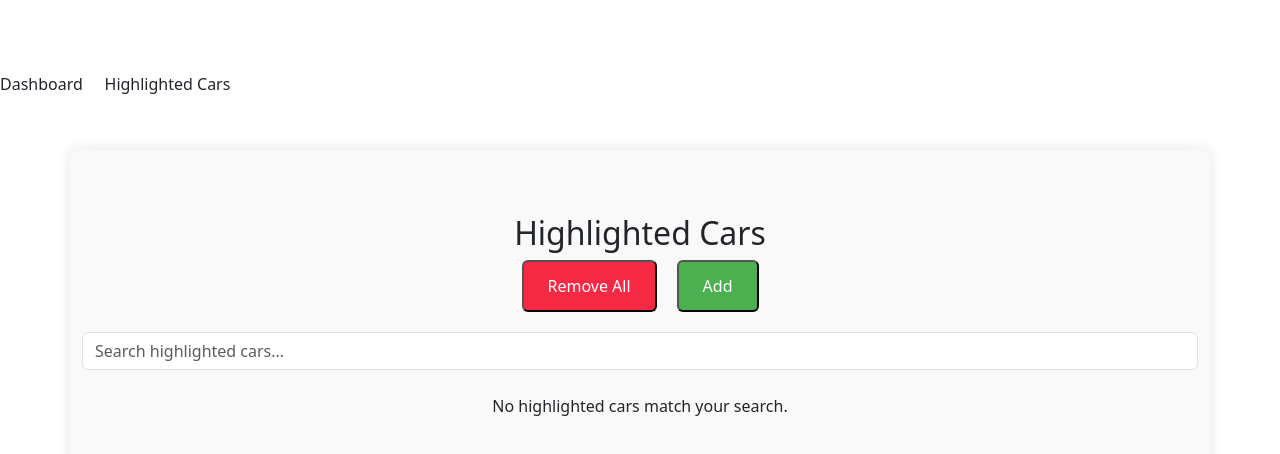
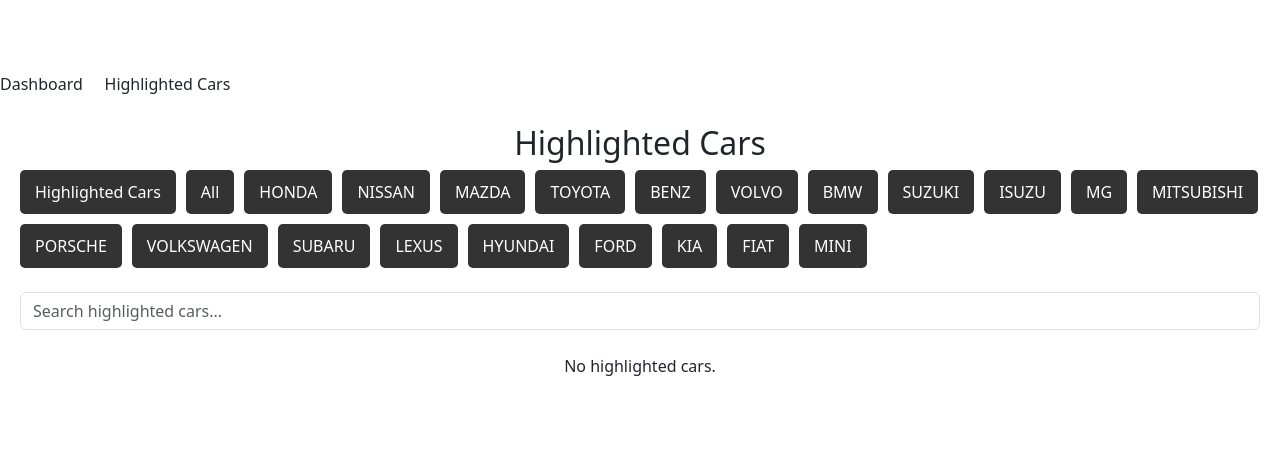
Before and after one commit to Titaporn6511420/car-analysis.github.io, a React (Vite) app in the folder analysis-car/: page /highlighted-cars in a window 1280 px wide. Shown: the top 454 px of the page. Built offline with nearby package versions, Linux system fonts and the light colour scheme.

Commit message:
mint3
improve highlight page

```diff
--- a/analysis-car/src/pages/Dashboard.jsx
+++ b/analysis-car/src/pages/Dashboard.jsx
@@ -1,7 +1,7 @@
 import React, { useState, useEffect } from 'react';
 import { Bar, Pie } from 'react-chartjs-2';
 import 'chart.js/auto';
-import carData from './taladrod-cars.json'; // Adjust the path as needed
+import carData from './taladrod-cars.min.json'; // Adjust the path as needed
 
 const Dashboard = () => {
   const [cars, setCars] = useState([]);
--- a/analysis-car/src/pages/HighlightedCars.css
+++ b/analysis-car/src/pages/HighlightedCars.css
@@ -1,140 +1,111 @@
-/* Container for layout positioning */
-.container {
-    max-width: 1200px;
-    margin: 3.6%;
-    padding: 4rem;
-    background-color: #f9f9f9;
-    box-shadow: 0 0 15px rgba(0, 0, 0, 0.1);
-    border-radius: 8px;
-}
+.highlighted-cars-container {
+    padding: 20px;
+  }
 
-/* Remove All button positioned in the upper left corner */
-.remove-all-button, .add-button {
-    padding: 0.75rem 1.5rem;
-    font-size: 16px;
-    border-radius: 6px;
+  .brand-tabs {
+    display: flex;
+    flex-wrap: wrap;
+    gap: 10px; /* Space between buttons */
+    margin: 0;
+  }
+
+  .brand-tab {
+    padding: 10px 15px;
+    margin: 0;
     cursor: pointer;
-    transition: background-color 0.3s;
-}
+    background-color: #333;
+    color: #fff;
+    border: none;
+    border-radius: 5px;
+    transition: background-color 0.3s ease;
+  }
 
-.remove-all-button {
-    background-color: #f52944;
+  .brand-tab.active {
+    background-color: #007bff;
     color: white;
-}
+  }
 
-.remove-all-button:hover {
-    background-color: #d31e36;
-}
+  .form-control {
+    width: 100%;
+    padding: 10px;
+    margin-bottom: 20px;
+    border-radius: 5px;
+    border: 1px solid #ccc;
+  }
 
-/* Add button positioned in the upper right corner */
-.add-button {
-    background-color: #4caf50;
-    color: white;
-}
+  .card-grid {
+    display: grid;
+    grid-template-columns: repeat(auto-fit, minmax(250px, 1fr));
+    gap: 20px;
+  }
 
-.add-button:hover {
-    background-color: #3e8e41;
-}
+  .car-card {
+    background-color: white;
+    border: 1px solid #ddd;
+    border-radius: 10px;
+    padding: 15px;
+    box-shadow: 0 2px 4px rgba(0, 0, 0, 0.1);
+    display: flex;
+    flex-direction: column;
+    justify-content: space-between;
+  }
 
-/* Modal overlay - covering the entire screen and allowing for scrolling */
-.modal-overlay {
-    position: fixed;
-    top: 0;
-    left: 0;
-    width: 100%;
-    height: 100%;
-    background-color: rgb(255, 255, 255);
-    display: flex;
-    align-items: center; /* Center modal vertically */
-    justify-content: center; /* Center modal horizontally */
-    z-index: 1000;
-    overflow-y: auto; /* Allow scrolling inside the modal */
-}
+  .car-image {
+    width: 100%; /* Ensure the image takes up the full width of the card */
+    height: 200px; /* Set a consistent height for all images */
+    object-fit: cover; /* Ensures that the images maintain their aspect ratio and are cropped if needed */
+    border-radius: 10px;
+    margin-bottom: 15px;
+  }
 
-/* Modal content - centered and with a set max-height */
-.modal-content {
-    background-color: #fff;
-    padding: 20px;
-    border-radius: 8px;
-    width: 90%; /* Adjusted width for better appearance */
-    max-width: 900px; /* Maximum width of the modal */
-    max-height: 80vh; /* Ensure modal doesn't take up entire height */
-    overflow-y: auto; /* Scrollable content inside the modal */
-    box-shadow: 0 2px 20px rgba(0, 0, 0, 0.2); /* Slightly darker shadow */
-    position: relative;
-}
+  .car-details h3 {
+    font-size: 18px;
+    margin-bottom: 10px;
+  }
 
-/* Close button (X) */
-.close-button {
-    position: sticky; /* Make the button sticky */
-    top: 10px;
-    right: 10px;
-    margin-left: auto; /* Align to the right inside modal content */
-    background: #ff4c4c;
+  .car-details p {
+    margin: 5px 0;
+    font-size: 14px;
+  }
+
+  .car-details .highlight-button {
+    padding: 10px;
+    margin-top: 10px;
+    background-color: #28a745;
     color: white;
     border: none;
-    border-radius: 60%;
-    width: 35px;
-    height: 35px;
+    border-radius: 5px;
     cursor: pointer;
-    font-size: 16px;
-    text-align: center;
-    line-height: 35px;
-    transition: background-color 0.3s;
-    z-index: 2; /* Ensure the button is above other content */
-}
+  }
 
-.close-button:hover {
-    background-color: #d84343;
-}
+  .car-details .highlight-button:hover {
+    background-color: #218838;
+  }
 
-/* Table container */
-.table-container {
-    max-height: 400px; /* Adjust based on your needs */
-    overflow-y: auto; /* Allow vertical scrolling */
-}
-
-/* Table styling */
-table {
-    width: 100%;
-    border-collapse: collapse;
-    margin-top: 1rem;
-    font-size: 16px;
-}
-
-thead th {
-    background-color: #4caf50;
-    color: white;
-    padding: 0.75rem;
-    position: sticky; /* Make the header sticky */
-    top: 0; /* Position it at the top of the scrolling container */
-    z-index: 1; /* Ensure it stays on top of the table rows */
-}
-
-tbody td {
-    padding: 0.75rem;
-    text-align: center;
-}
-
-tbody tr:nth-child(even) {
-    background-color: #f2f2f2;
-}
-
-tbody tr:hover {
-    background-color: #ddd;
-}
-
-/* Button inside table */
-tbody td button {
-    padding: 0.5rem 1rem;
-    background-color: #ff4c4c;
+  .car-details .remove-button {
+    padding: 10px;
+    margin-top: 10px;
+    background-color: #dc3545;
     color: white;
     border: none;
-    border-radius: 4px;
+    border-radius: 5px;
     cursor: pointer;
-    transition: background-color 0.3s;
-}
+  }
 
-tbody td button:hover {
-    background-color: #d84343;
-}
+  .car-details .remove-button:hover {
+    background-color: #c82333;
+  }
+
+  .remove-all-button {
+    margin-top: 20px;
+    padding: 10px 20px;
+    background-color: #dc3545;
+    color: white;
+    border: none;
+    border-radius: 5px;
+    cursor: pointer;
+  }
+
+  .remove-all-button:hover {
+    background-color: #c82333;
+  }
--- a/analysis-car/src/pages/HighlightedCars.jsx
+++ b/analysis-car/src/pages/HighlightedCars.jsx
@@ -1,151 +1,119 @@
 import { useState, useEffect } from 'react';
-import carData from './taladrod-cars.json';
+import carData from './taladrod-cars.min.json';
 import './HighlightedCars.css';
 
+const brands = [
+  "Highlighted Cars",
+  "All", "HONDA", "NISSAN", "MAZDA", "TOYOTA", "BENZ", "VOLVO",
+  "BMW", "SUZUKI", "ISUZU", "MG", "MITSUBISHI", "PORSCHE",
+  "VOLKSWAGEN", "SUBARU", "LEXUS", "HYUNDAI", "FORD", "KIA",
+  "FIAT", "MINI"
+];
+
 function HighlightedCars() {
-  const [highlightedCars, setHighlightedCars] = useState(() => {
-    const storedCars = localStorage.getItem('highlightedCars');
-    console.log("Loaded from localStorage:", storedCars); // Debugging line
+  const [blackCars, setBlackCars] = useState(() => {
+    const storedCars = localStorage.getItem('blackCars');
     return storedCars ? JSON.parse(storedCars) : [];
   });
 
-  const [showCarSelection, setShowCarSelection] = useState(false);
+  const [selectedBrand, setSelectedBrand] = useState('Black'); // Default to "Black"
   const [searchQuery, setSearchQuery] = useState('');
-  const [error, setError] = useState(null);
 
-  // Save highlighted cars to localStorage whenever they change
   useEffect(() => {
-    console.log("Saving to localStorage:", highlightedCars); // Debugging line
-    localStorage.setItem('highlightedCars', JSON.stringify(highlightedCars));
-  }, [highlightedCars]);
+    localStorage.setItem('blackCars', JSON.stringify(blackCars));
+  }, [blackCars]);
 
-  // Add car to highlighted list
-  const addCarToHighlight = (car) => {
-    setHighlightedCars((prevCars) => {
-      const carExists = prevCars.some((highlightedCar) => highlightedCar.Cid === car.Cid);
-      if (!carExists) {
+  const addCarToBlack = (car) => {
+    setBlackCars((prevCars) => {
+      if (!prevCars.some(blackCar => blackCar.Cid === car.Cid)) {
         return [...prevCars, car];
       }
       return prevCars;
     });
-    setShowCarSelection(false);
   };
 
-  // Remove car from highlighted list
-  const removeCarFromHighlight = (carId) => {
-    setHighlightedCars((prevCars) => prevCars.filter(car => car.Cid !== carId));
+  const removeCarFromBlack = (carId) => {
+    setBlackCars((prevCars) => prevCars.filter(car => car.Cid !== carId));
   };
 
-  // Remove all cars from highlighted list
-  const removeAllCars = () => {
-    setHighlightedCars([]); // This will also clear the localStorage due to useEffect
+  const removeAllCarsFromBlack = () => {
+    setBlackCars([]);
   };
 
-  // Close the car selection modal
-  const closeModal = () => {
-    setShowCarSelection(false);
+  const filterCars = (car) => {
+    // Check if "Black" is selected
+    if (selectedBrand === 'Black') {
+      return blackCars.some(blackCar => blackCar.Cid === car.Cid);
+    }
+    // Filter by selected brand or show all cars
+    if (selectedBrand === 'All') {
+      return true;
+    }
+    return car.NameMMT.toLowerCase().includes(selectedBrand.toLowerCase());
   };
 
-  // Filter highlighted cars based on search query
-  const filteredCars = highlightedCars.filter(car =>
-    car.NameMMT.toLowerCase().includes(searchQuery.toLowerCase())
-  );
-
-  if (error) {
-    return <div>Error: {error}</div>;
-  }
+  // Filter cars based on the brand selection and search query
+  const filteredCars = carData.Cars
+    .filter(filterCars)
+    .filter(car => car.NameMMT.toLowerCase().includes(searchQuery.toLowerCase()));
 
   return (
-    <div className="container">
+    <div className="highlighted-cars-container">
       <h2>Highlighted Cars</h2>
 
-      {/* Control Buttons */}
-      <div className="control-buttons" style={{ marginBottom: '20px' }}>
-        <button className="remove-all-button" style={{ marginRight: '20px' }} onClick={removeAllCars}>Remove All</button>
-        <button className="add-button" onClick={() => setShowCarSelection(true)}>Add</button>
+      {/* Brand Tabs */}
+      <div className="brand-tabs">
+        {brands.map(brand => (
+          <button
+            key={brand}
+            className={`brand-tab ${selectedBrand === brand ? 'active' : ''}`}
+            onClick={() => setSelectedBrand(brand)}
+          >
+            {brand}
+          </button>
+        ))}
       </div>
+
+      <br />
 
       {/* Search Bar */}
       <input
         type="text"
         className="form-control mb-4"
-        style={{ marginTop: '10px' }}
         placeholder="Search highlighted cars..."
         value={searchQuery}
         onChange={(e) => setSearchQuery(e.target.value)}
       />
 
-      {/* Highlighted Cars Table */}
-      <div className="table-container">
+      {/* Car Cards */}
+      <div className="card-grid">
         {filteredCars.length > 0 ? (
-          <table>
-            <thead>
-              <tr>
-                <th>Image</th>
-                <th>Name</th>
-                <th>Price</th>
-                <th>Actions</th>
-              </tr>
-            </thead>
-            <tbody>
-              {filteredCars.map(car => (
-                <tr key={car.Cid}>
-                  <td><img src={car.Img100} alt={car.NameMMT} width="50" /></td>
-                  <td>{car.NameMMT}</td>
-                  <td>{car.Prc}</td>
-                  <td>
-                    <button onClick={() => removeCarFromHighlight(car.Cid)}>Remove</button>
-                  </td>
-                </tr>
-              ))}
-            </tbody>
-          </table>
+          filteredCars.map(car => (
+            <div key={car.Cid} className="car-card">
+              <img src={car.Img600} alt={car.NameMMT} className="car-image" />
+              <div className="car-details">
+                <h3>{car.NameMMT}</h3>
+                <p><strong>Price:</strong> {car.Prc}</p>
+                <p><strong>Year:</strong> {car.Yr}</p>
+                <p><strong>Province:</strong> {car.Province}</p>
+                <p><strong>Views:</strong> {car.PageViews}</p>
+                {selectedBrand === 'Black' && blackCars.some(blackCar => blackCar.Cid === car.Cid) ? (
+                  <button className="remove-button" onClick={() => removeCarFromBlack(car.Cid)}>Remove</button>
+                ) : (
+                  <button className="highlight-button" onClick={() => addCarToBlack(car)}>Highlight</button>
+                )}
+              </div>
+            </div>
+          ))
         ) : (
-          <p>No highlighted cars match your search.</p>
+          <p>No highlighted cars.</p>
         )}
       </div>
 
-      {/* Car Selection Modal */}
-      {showCarSelection && (
-        <div className="modal-overlay" onClick={closeModal}>
-          <div className="modal-content" onClick={(e) => e.stopPropagation()}>
-            <button className="close-button" onClick={closeModal}>X</button>
-            <h3>Select Cars to Highlight</h3>
-            <input
-              type="text"
-              className="form-control mb-4"
-              placeholder="Search by name..."
-              value={searchQuery}
-              onChange={(e) => setSearchQuery(e.target.value)}
-            />
-            <div className="table-container">
-              <table>
-                <thead>
-                  <tr>
-                    <th>Image</th>
-                    <th>Name</th>
-                    <th>Price</th>
-                    <th>Actions</th>
-                  </tr>
-                </thead>
-                <tbody>
-                  {carData.Cars.filter(car =>
-                    car.NameMMT.toLowerCase().includes(searchQuery.toLowerCase())
-                  ).map(car => (
-                    <tr key={car.Cid}>
-                      <td><img src={car.Img100} alt={car.NameMMT} width="50" /></td>
-                      <td>{car.NameMMT}</td>
-                      <td>{car.Prc}</td>
-                      <td>
-                        <button onClick={() => addCarToHighlight(car)}>Highlight</button>
-                      </td>
-                    </tr>
-                  ))}
-                </tbody>
-              </table>
-            </div>
-          </div>
-        </div>
+      {selectedBrand === 'Black' && blackCars.length > 0 && (
+        <button className="remove-all-button" onClick={removeAllCarsFromBlack}>
+          Remove All
+        </button>
       )}
     </div>
   );
```
